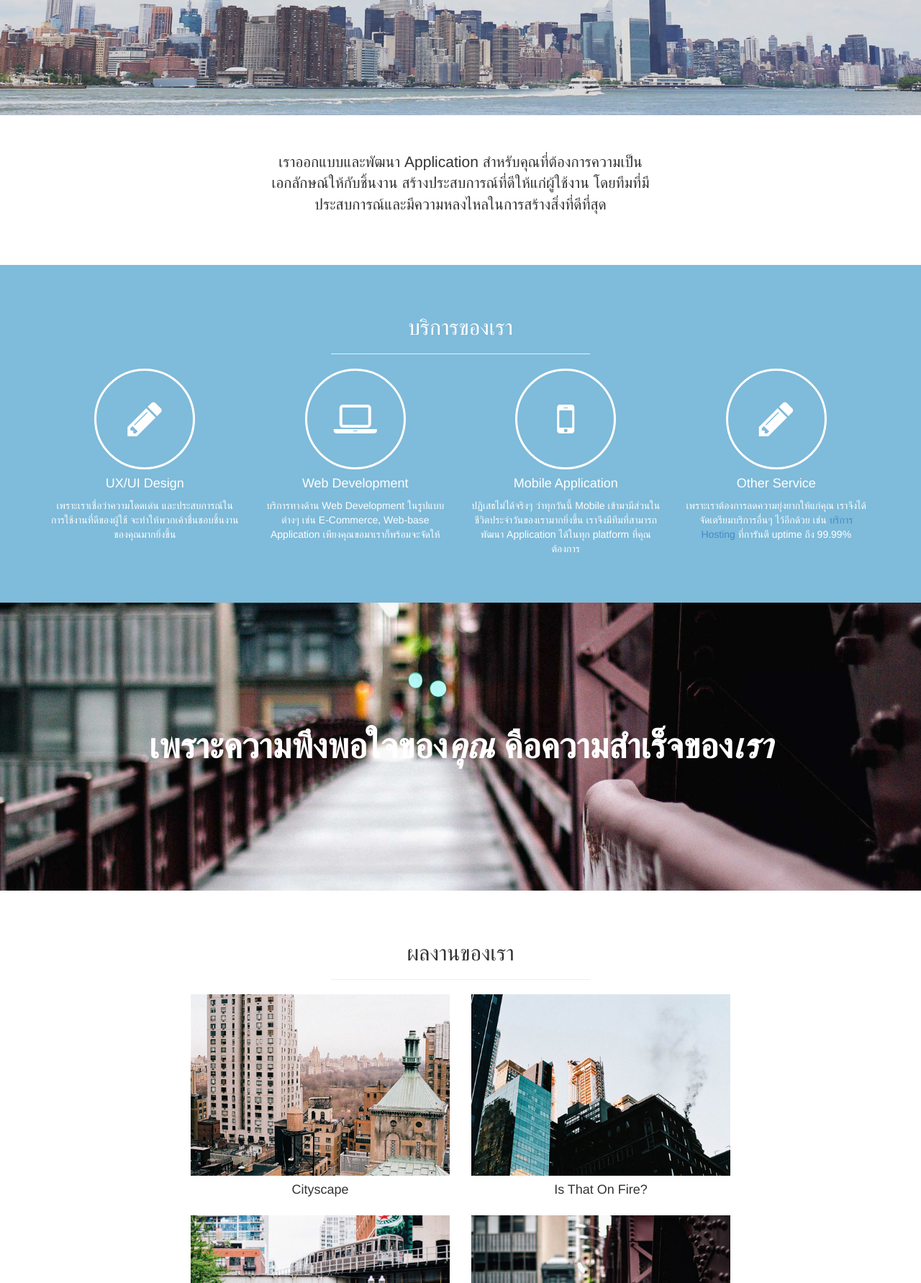
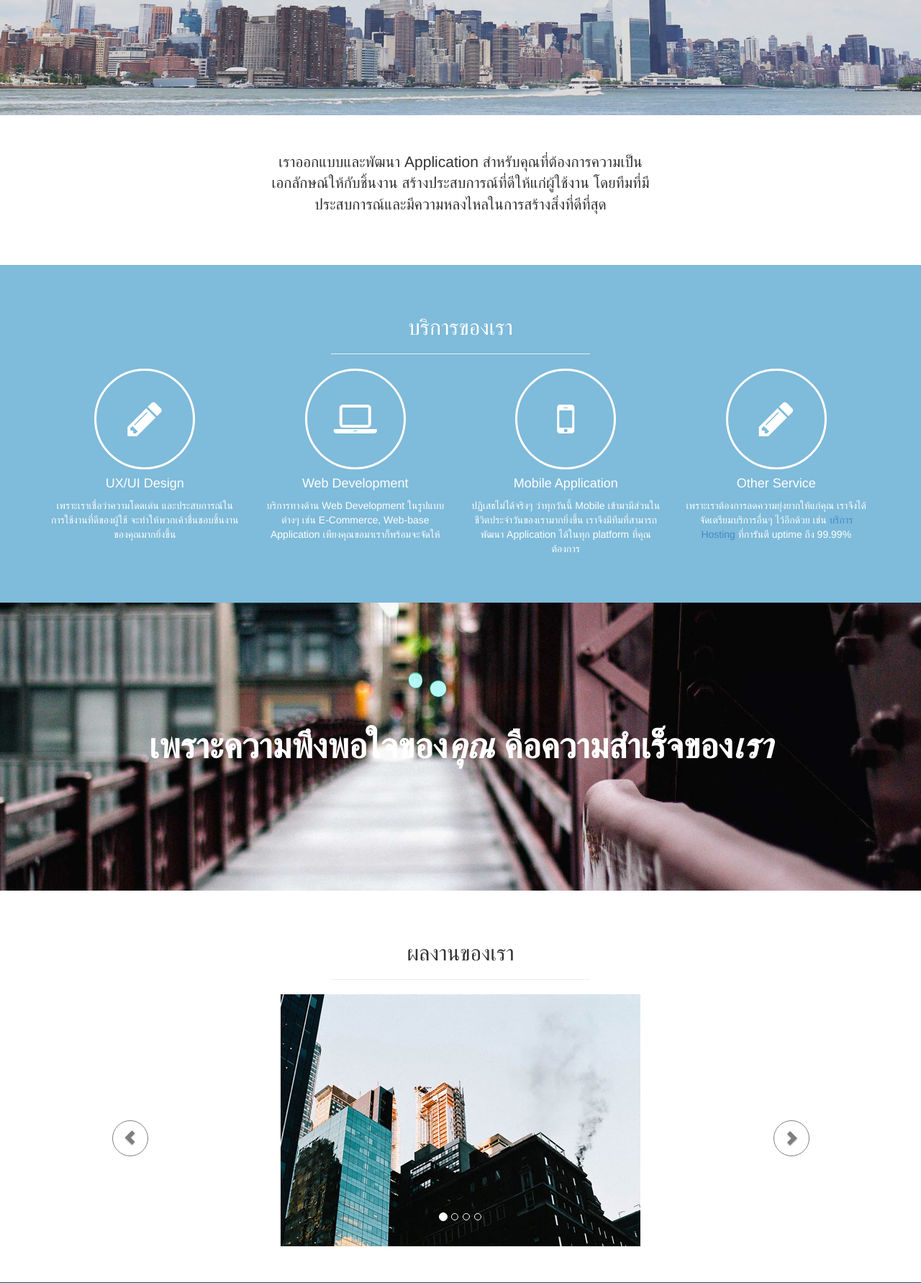
Before and after one commit to caveofgeek/dev, a PHP site: page / in a window 1280 px wide. Shown: the part 640-2422 px from the top of the page at 72% size. Run offline with PHP 8.4, Linux system fonts and the light colour scheme; some libraries are stand-ins or nearby versions.

Commit message:
Menu & carousel.

```diff
--- a/css/stylish-portfolio.css
+++ b/css/stylish-portfolio.css
@@ -195,6 +228,22 @@ i.service-icon {
   margin: 0 auto;
 }
 
+.carousel-inner .item img {
+  margin: 0 auto;
+}
+
+.carousel-control {
+  background-image: none !important;
+}
+
+.carousel-control span {
+  border: 1px solid black;
+  border-radius: 100%;
+  width: 50px;
+  height: 50px;
+  line-height: 47px;
+  color: black;
+}
 
 /* Call to Action */
 
--- a/index.html
+++ b/index.html
@@ -14,32 +14,30 @@
 
     <!-- Add custom CSS here -->
     <link href="css/stylish-portfolio.css" rel="stylesheet">
-    <link href="css/ml-outlined-icon-buttons.css" rel="stylesheet">
     <link href="font-awesome/css/font-awesome.min.css" rel="stylesheet">
 </head>
 
 <body>
-
-    <!-- Side Menu -->
-    <a id="menu-toggle" href="#" class="btn btn-primary btn-lg toggle"><i class="fa fa-bars"></i></a>
-    <div id="sidebar-wrapper">
-        <ul class="sidebar-nav">
-            <a id="menu-close" href="#" class="btn btn-default btn-lg pull-right toggle"><i class="fa fa-times"></i></a>
-            <li class="sidebar-brand"><a href="http://startbootstrap.com">Ruk-Com Develop</a>
-            </li>
-            <li><a href="#top">Home</a>
-            </li>
-            <li><a href="#about">เกี่ยวกับเรา</a>
-            </li>
-            <li><a href="#services">บริการของเรา</a>
-            </li>
-            <li><a href="#portfolio">ผลงานของเรา</a>
-            </li>
-            <li><a href="#contact">ติดต่อเรา</a>
-            </li>
-        </ul>
+    <div class="navbar navbar-default navbar-fixed-top navbar-transparent" role="navigation">
+      <div class="container">
+        <div class="navbar-header">
+          <button type="button" class="navbar-toggle" data-toggle="collapse" data-target=".navbar-collapse">
+            <span class="sr-only">Toggle navigation</span>
+            <span class="icon-bar"></span>
+            <span class="icon-bar"></span>
+            <span class="icon-bar"></span>
+          </button>
+        </div>
+        <div class="navbar-collapse collapse">
+          <ul class="nav navbar-nav">
+            <li><a href="#about">KNOW US</a></li>
+            <li><a href="#services">OUR SERVICES</a></li>
+            <li><a href="#portfolio">OUR WORK</a></li>
+            <li><a href="#contact">HIRE US</a></li>
+          </ul>
+        </div><!--/.nav-collapse -->
+      </div>
     </div>
-    <!-- /Side Menu -->
 
     <!-- Full Page Image Header Area -->
     <div id="top" class="header">
@@ -123,41 +121,34 @@
                     <hr>
                 </div>
             </div>
-            <div class="row">
-                <div class="col-md-4 col-md-offset-2 text-center">
-                    <div class="portfolio-item">
-                        <a href="#">
-                            <img class="img-portfolio img-responsive" src="img/portfolio-1.jpg">
-                        </a>
-                        <h4>Cityscape</h4>
-                    </div>
+
+            <div id="carousel-example-generic" class="carousel slide" data-ride="carousel">
+              <ol class="carousel-indicators">
+                <li data-target="#carousel-example-generic" data-slide-to="0" class="active"></li>
+                <li data-target="#carousel-example-generic" data-slide-to="1"></li>
+                <li data-target="#carousel-example-generic" data-slide-to="2"></li>
+                <li data-target="#carousel-example-generic" data-slide-to="3"></li>
+              </ol>
+              <div class="carousel-inner">
+                <div class="item">
+                  <img src="img/portfolio-1.jpg">
                 </div>
-                <div class="col-md-4 text-center">
-                    <div class="portfolio-item">
-                        <a href="#">
-                            <img class="img-portfolio img-responsive" src="img/portfolio-2.jpg">
-                        </a>
-                        <h4>Is That On Fire?</h4>
-                    </div>
+                <div class="item active">
+                  <img src="img/portfolio-2.jpg">
                 </div>
-            </div>
-            <div class="row">
-                <div class="col-md-4 col-md-offset-2 text-center">
-                    <div class="portfolio-item">
-                        <a href="#">
-                            <img class="img-portfolio img-responsive" src="img/portfolio-3.jpg">
-                        </a>
-                        <h4>Stop Sign</h4>
-                    </div>
+                <div class="item">
+                  <img src="img/portfolio-3.jpg">
                 </div>
-                <div class="col-md-4 text-center">
-                    <div class="portfolio-item">
-                        <a href="#">
-                            <img class="img-portfolio img-responsive" src="img/portfolio-4.jpg">
-                        </a>
-                        <h4>Narrow Focus</h4>
-                    </div>
+                <div class="item">
+                  <img src="img/portfolio-4.jpg">
                 </div>
+              </div>
+              <a class="left carousel-control" href="#" data-slide="prev">
+                <span class="glyphicon glyphicon-chevron-left"></span>
+              </a>
+              <a class="right carousel-control" href="#" data-slide="next">
+                <span class="glyphicon glyphicon-chevron-right"></span>
+              </a>
             </div>
         </div>
     </div>
@@ -203,18 +194,6 @@
 
     <!-- Custom JavaScript for the Side Menu and Smooth Scrolling -->
     <script>
-    $("#menu-close").click(function(e) {
-        e.preventDefault();
-        $("#sidebar-wrapper").toggleClass("active");
-    });
-    </script>
-    <script>
-    $("#menu-toggle").click(function(e) {
-        e.preventDefault();
-        $("#sidebar-wrapper").toggleClass("active");
-    });
-    </script>
-    <script>
     $(function() {
         $('a[href*=#]:not([href=#])').click(function() {
             if (location.pathname.replace(/^\//, '') == this.pathname.replace(/^\//, '') || location.hostname == this.hostname) {
@@ -229,6 +208,16 @@
                 }
             }
         });
+
+        $('.carousel').find('a.left').click(function(e){
+            e.preventDefault();
+            $('.carousel').carousel('prev');
+        });
+
+        $('.carousel').find('a.right').click(function(e){
+            e.preventDefault();
+            $('.carousel').carousel('next');
+        });
     });
     </script>
 
```
Also changed, not shown: other parts of css/stylish-portfolio.css (+33 -0 lines).
